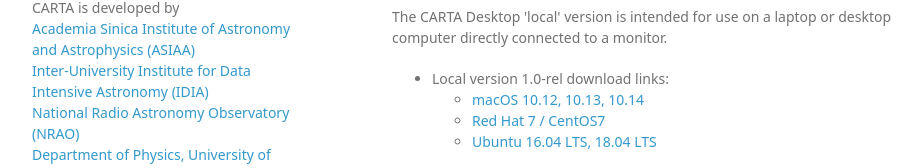
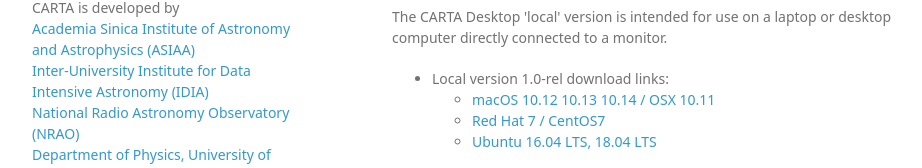
Before and after one commit to CARTAvis/CARTAvis.github.io, a plain HTML site: page index.html in a window 1280 px wide. Shown: the part 329-497 px from the top of the page, without its empty margins (178-1100 px from the left). Drawn offline with Linux system fonts and the light colour scheme; a web font is replaced by a local one.

Commit message:
modify text 4

```diff
--- a/index.html
+++ b/index.html
@@ -55,7 +55,7 @@ modern web technologies and computing parallelization.</p>
 <ul>
   <li> Local version 1.0-rel download links:
     <ul>
-      <li><a href="https://github.com/CARTAvis/carta-releases/releases/download/v1.0/CARTA-v1.0.dmg">macOS 10.12, 10.13, 10.14</a></li>
+      <li><a href="https://github.com/CARTAvis/carta-releases/releases/download/v1.0/CARTA-v1.0.dmg">macOS 10.12 10.13 10.14 / OSX 10.11</a></li>
 
       <li><a href="https://github.com/CARTAvis/carta-releases/releases/download/v1.0/CARTA-v1.0-RedHat7.AppImage">Red Hat 7 / CentOS7</a></li>
 
```
